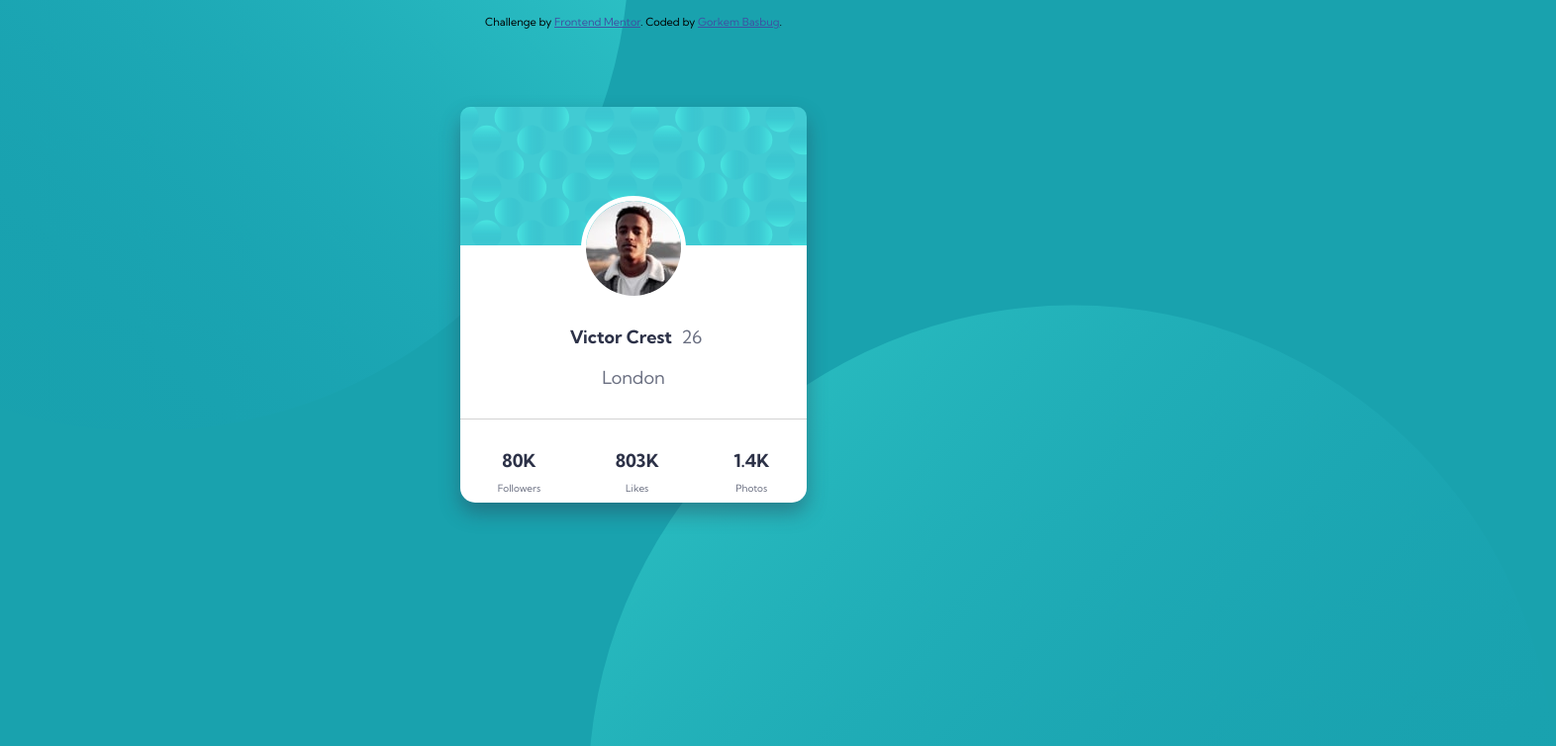
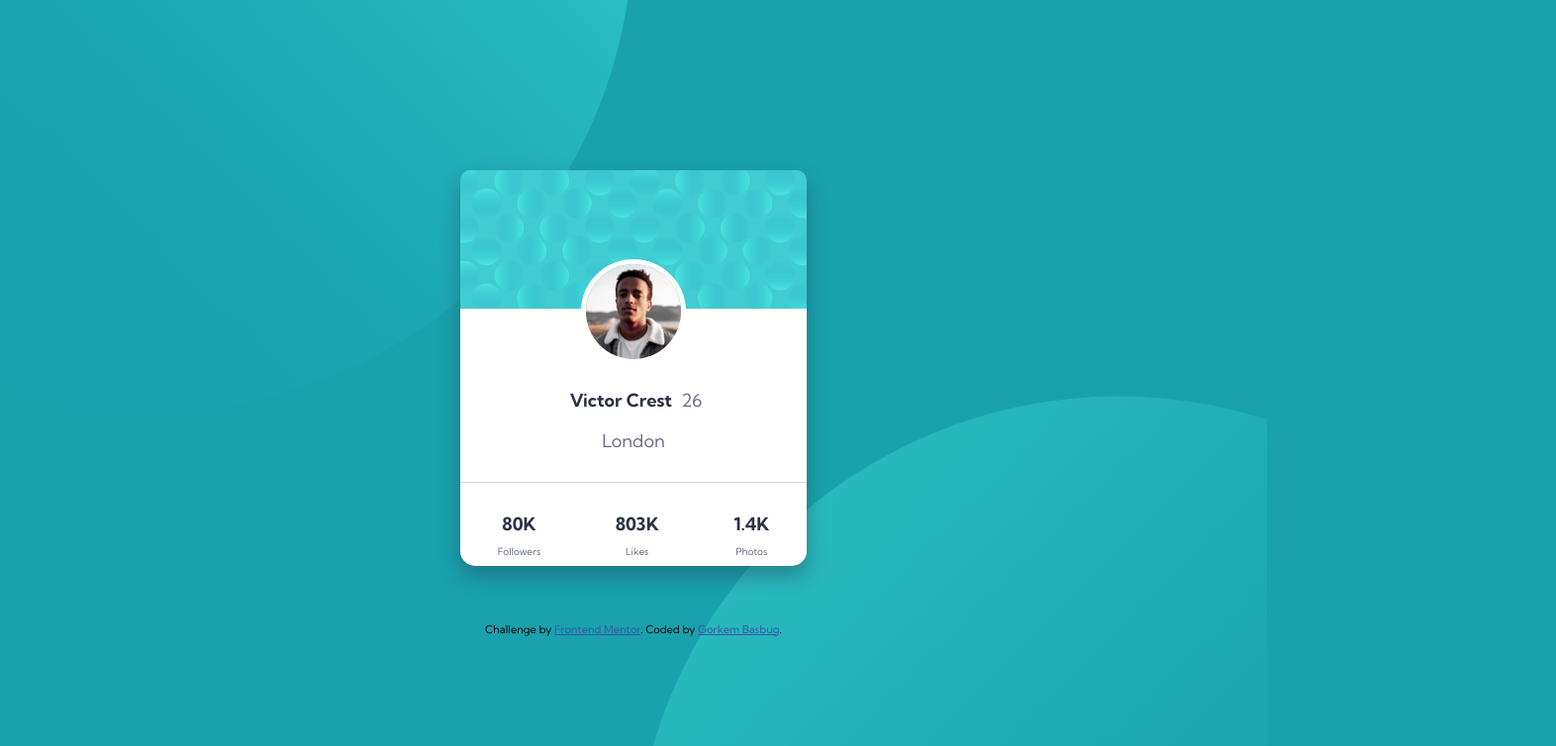
Before and after one commit to gbasbu/frontend-challenges, a plain HTML site: page profile-card-component-main/index.html in a window 1280 px wide. Shown: the top 754 px of the page at 99% size, 1572 px wide, since content can reach past the window. Drawn offline with Linux system fonts and the light colour scheme.

Commit message:
fixed background and footer

```diff
--- a/profile-card-component-main/index.html
+++ b/profile-card-component-main/index.html
@@ -17,28 +17,6 @@
 </head>
 <body>
   <main>
-    <div>
-      <svg width="978" height="978"  class="svg-top" xmlns="http://www.w3.org/2000/svg">
-        <defs>
-          <linearGradient x1="50%" y1=".779%" x2="50%" y2="100%" id="a">
-            <stop stop-color="#0989B4" stop-opacity="0" offset="0%"/>
-            <stop stop-color="#53FFEE" offset="99.94%"/>
-          </linearGradient>
-        </defs>
-        <ellipse fill="url(#a)" transform="rotate(-135 489 489)" cx="489" cy="489" rx="489" ry="488" fill-rule="evenodd" opacity=".5"/>
-      </svg>
-    </div>
-    <div>
-      <svg width="978" height="978" class="svg-bottom" xmlns="http://www.w3.org/2000/svg">
-        <defs>
-          <linearGradient x1="50%" y1=".779%" x2="50%" y2="100%" id="a">
-            <stop stop-color="#0989B4" stop-opacity="0" offset="0%"/>
-            <stop stop-color="#53FFEE" offset="99.94%"/>
-          </linearGradient>
-        </defs>
-        <ellipse fill="url(#a)" transform="scale(1 -1) rotate(45 1669.55 0)" cx="489" cy="489" rx="489" ry="488" fill-rule="evenodd" opacity=".25"/>
-      </svg>
-    </div>
     <section>
       <article>
         <div class="row-1">
--- a/profile-card-component-main/style.scss
+++ b/profile-card-component-main/style.scss
@@ -13,45 +13,25 @@ body{
     background-color: $Dark-cyan;
     height: 100vh;
     overflow: hidden;
+    background-image: url(images/bg-pattern-top.svg),
+        url(images/bg-pattern-bottom.svg);
+    background-color: hsl(185, 75%, 39%);
+    background-repeat: no-repeat;
+    background-position: right 50vw bottom 50vh, left 50vw top 50vh;
+    font-family: "Kumbh Sans", sans-serif;
+    text-align: center;
+    display: flex;
+    justify-content: center;
+    align-items: center;
+
 }
 main{
     max-width: 1440px;
     position: relative;
-    margin-left: auto;
-    margin-right: auto;
-    text-align: center;
-    .svg-top{
-        position: absolute;
-        top: 0;
-        left: 0;
-        margin-left: -350px;
-        margin-top: -550px;
-        @media (max-width: 375px) {
-            margin: 0;
-            margin-left: -700px;
-            margin-top: -700px;
-        }
-    }
-    .svg-bottom{
-        position: absolute;
-        right: 0;
-        margin-right: -300px;
-        margin-top: 300px;
-        @media (max-width: 375px) {
-            margin: 0;
-            margin-right: -800px;
-            margin-top: 150px;
-        }
-    }
     article {
         width: 350px;
         height: 400px;
-        position: absolute;
-        left: 0;
-        top: 0;
-        margin-left: 50%;
-        margin-top: 100px;
-        transform: translate(-50%);
+        position: relative;
         border-radius: 15px;
         background-color: white;
         box-shadow: 0px 10px 20px rgba($Very-dark-desaturated-blue,0.4);
@@ -104,5 +84,6 @@ main{
 
 }
 footer{
+    margin-top: 50px;
     position: relative;
 }
```
Also changed, not shown: profile-card-component-main/style.css, 1 other file.
